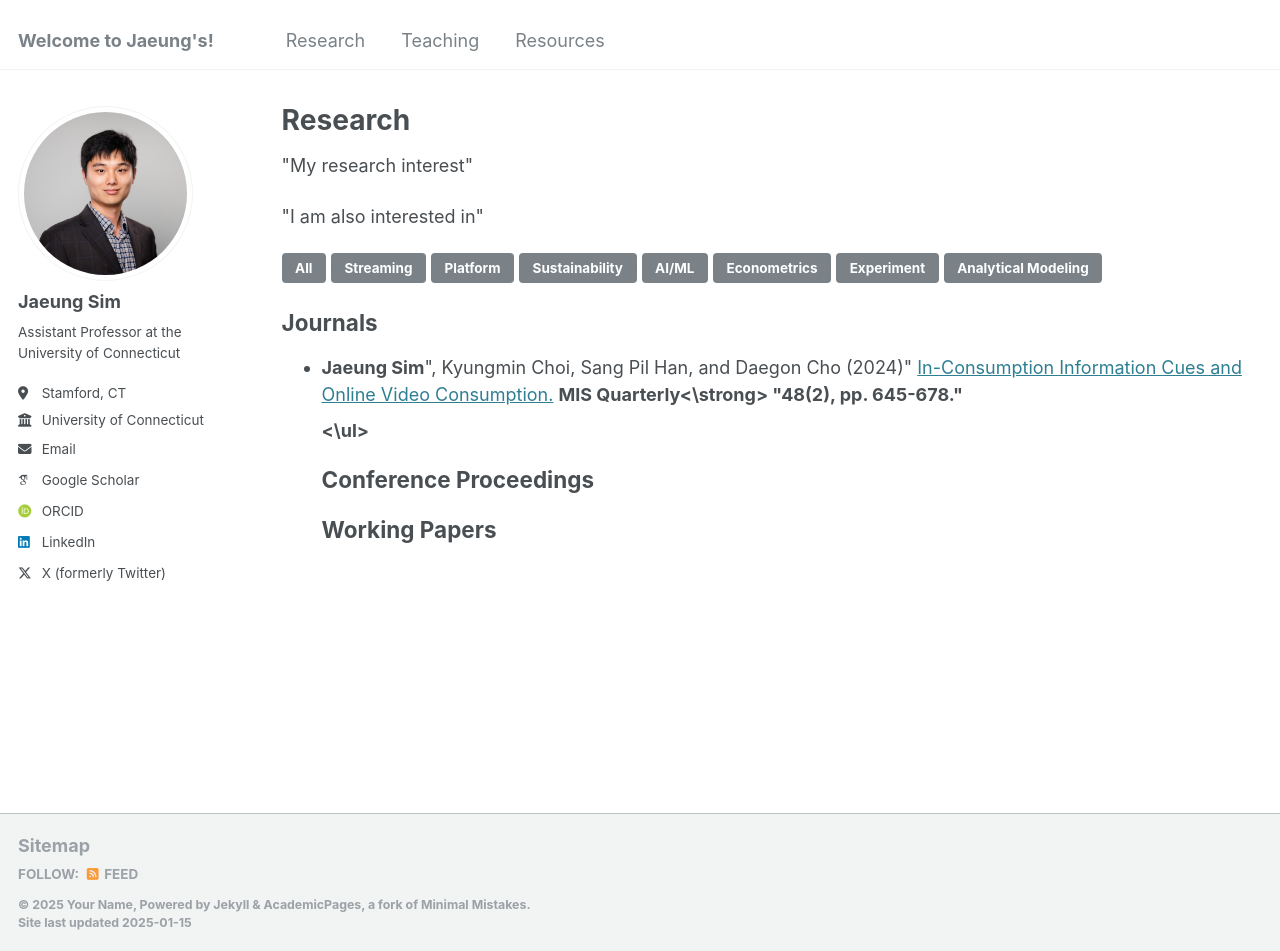
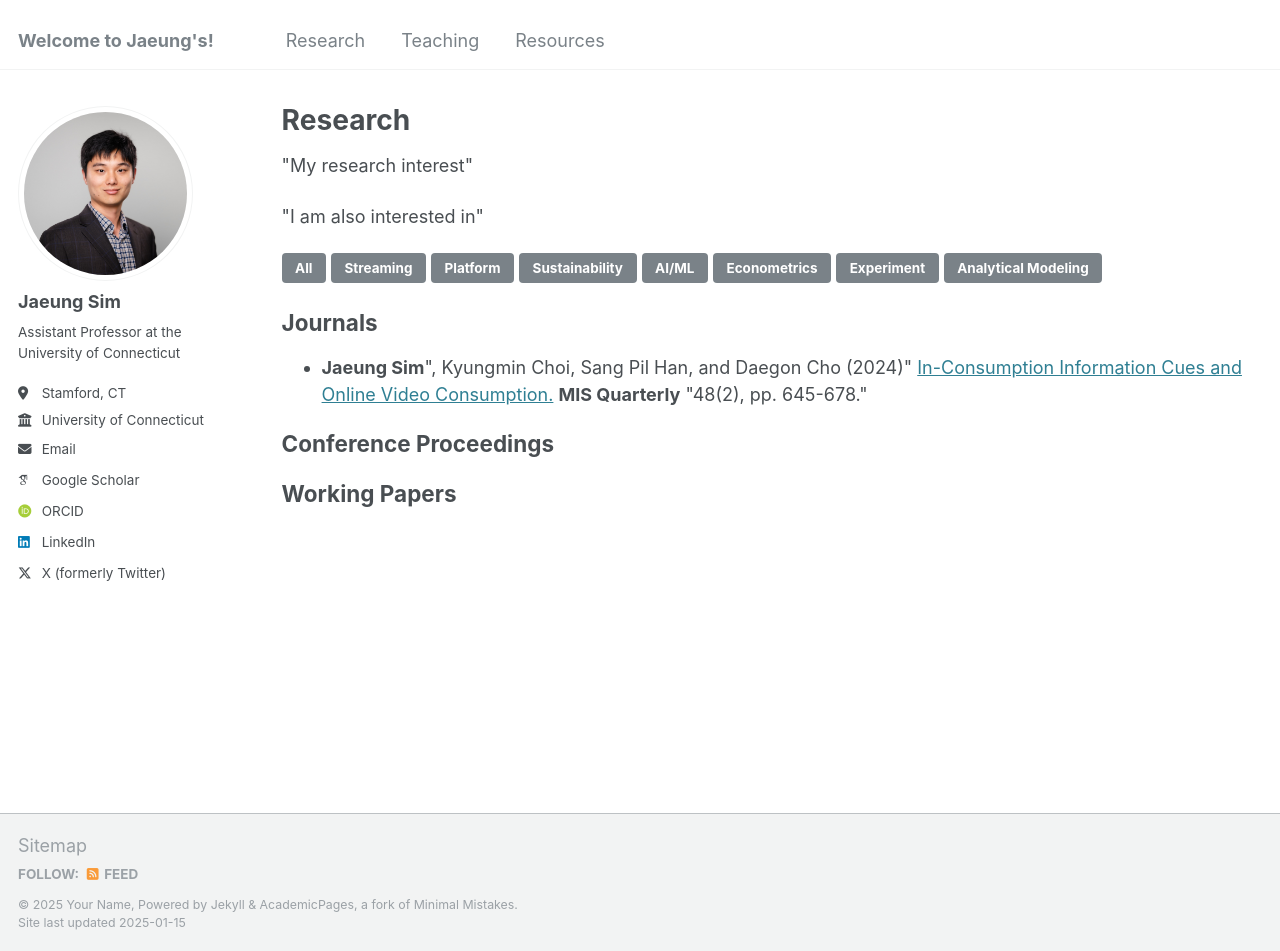
Before and after one commit to jaeungs/jaeungs.github.io, a Jekyll site: the page built from _pages/research.html, in a window 1280 px wide and 951 px high. Built offline with Jekyll 4.4.1, drawn with Linux system fonts in a browser that asks for light colours; some web fonts are replaced.

Commit message:
Update research.html

```diff
--- a/_pages/research.html
+++ b/_pages/research.html
@@ -28,10 +28,10 @@ author_profile: true
     <li>
       <strong>Jaeung Sim</strong>", Kyungmin Choi, Sang Pil Han, and Daegon Cho (2024)"
       <a href="https://aisel.aisnet.org/misq/vol48/iss2/12/">In-Consumption Information Cues and Online Video Consumption.</a>
-      <strong>MIS Quarterly<\strong> "48(2), pp. 645-678."
+      <strong>MIS Quarterly</strong> "48(2), pp. 645-678."
     </li>
   </div>
-<\ul>
+</ul>
 
 <div id="conference-proceedings">
   <h2 style="margin:1em 0 0 0">Conference Proceedings</h2>
```
